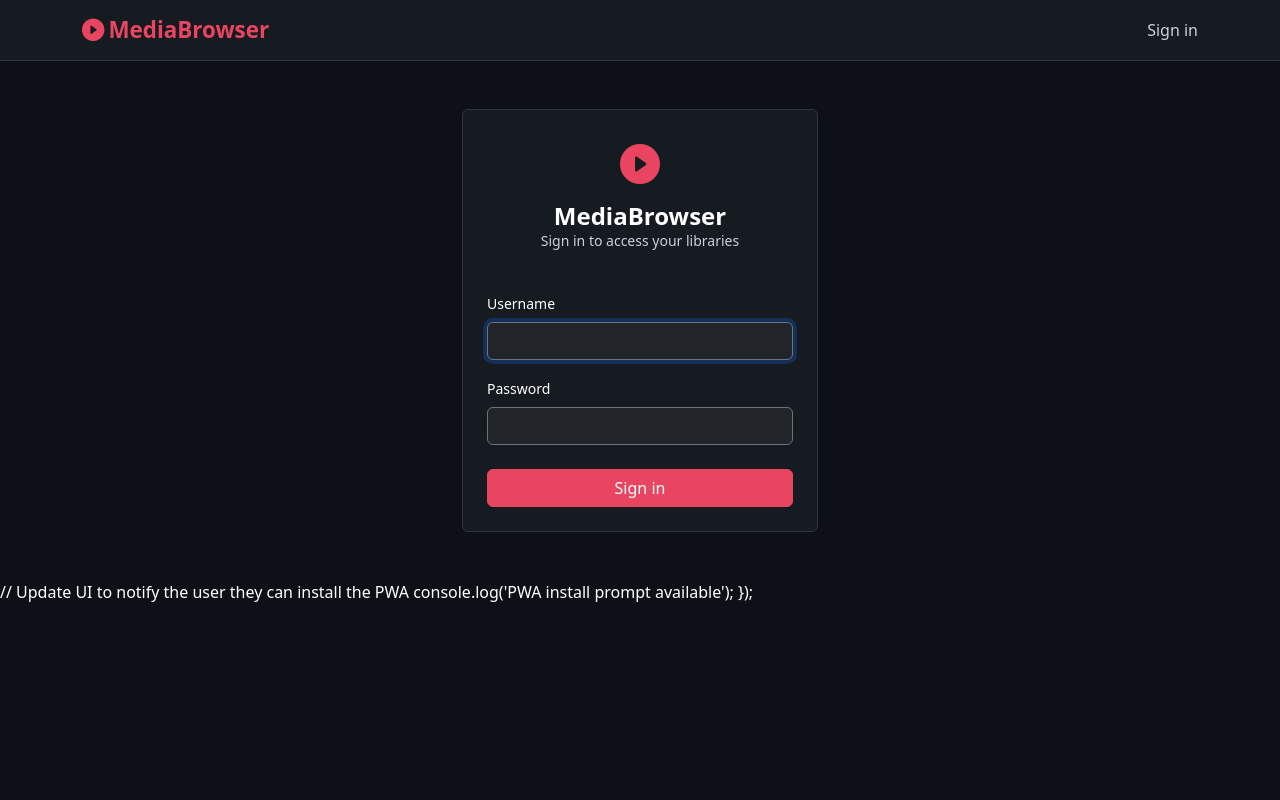
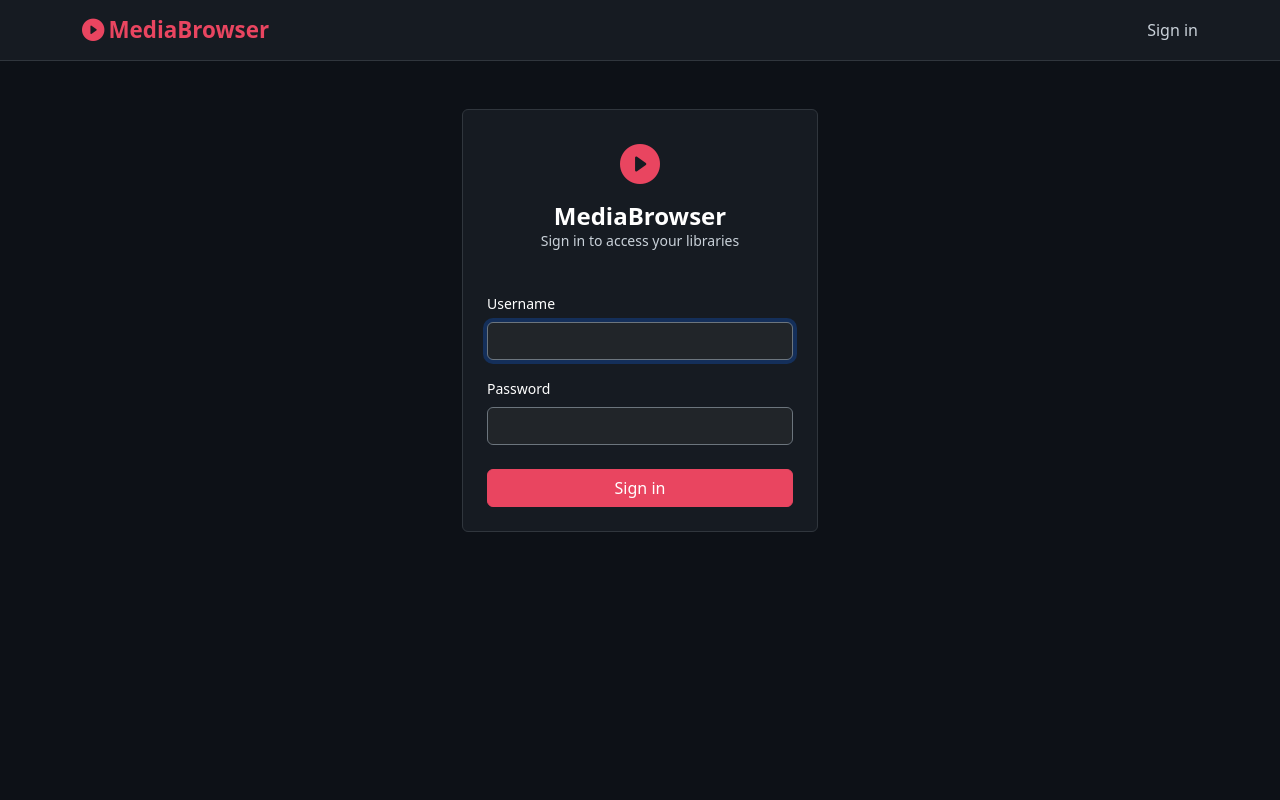
Before and after one commit to AceCJM/MediaBrowser, a Django app: page /accounts/login/?next=/library/1/ in a window 1280 px wide. Run offline with Django 5.2, Linux system fonts and the light colour scheme.

Commit message:
Removes debug code from PWA install prompt
Eliminates unnecessary console log and comment to streamline the progressive web app installation notification process.

```diff
--- a/browser/templates/browser/base.html
+++ b/browser/templates/browser/base.html
@@ -503,10 +503,6 @@
       }
     });
   </script>
-      // Update UI to notify the user they can install the PWA
-      console.log('PWA install prompt available');
-    });
-  </script>
 </body>
 
 </html>
```
